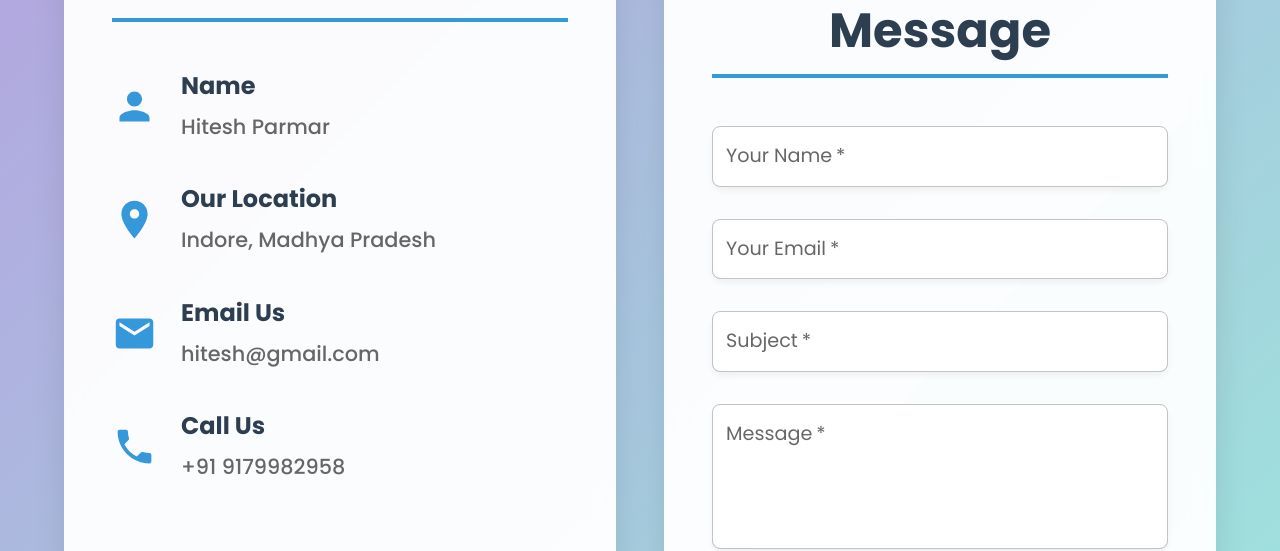
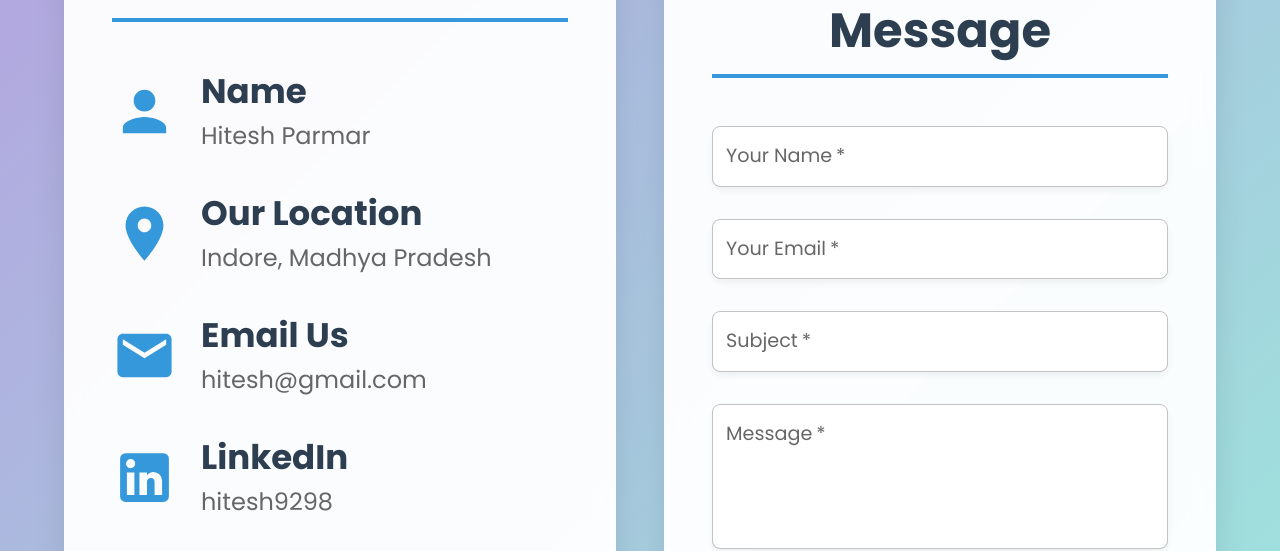
Before and after one commit to Hitesh9298/college_event_frontend, a React (Create React App) app: page /contact in a window 1280 px wide. Shown: the part 261-812 px from the top of the page. Built offline with nearby package versions, Linux system fonts and the light colour scheme; no server answers.

Commit message:
contact update

```diff
--- a/src/pages/Contact.js
+++ b/src/pages/Contact.js
@@ -16,6 +16,7 @@ import EmailIcon from '@mui/icons-material/Email';
 import LocationOnIcon from '@mui/icons-material/LocationOn';
 import PhoneIcon from '@mui/icons-material/Phone';
 import PersonIcon from '@mui/icons-material/Person';
+import LinkedInIcon from '@mui/icons-material/LinkedIn';
 
 const Contact = () => {
 	const [formData, setFormData] = useState({
@@ -102,34 +103,55 @@ const Contact = () => {
 							  </Typography>
 
 							  <Box sx={{ mb: 5, display: 'flex', alignItems: 'center' }}>
-								<PersonIcon sx={{ mr: 3, color: '#3498DB', fontSize: 45 }} />
+								<PersonIcon sx={{ mr: 3, color: '#3498DB', fontSize: 65 }} />
 								<Box>
-								  <Typography variant="h5" sx={{ fontWeight: 'bold', color: '#2C3E50', mb: 1 }}>Name</Typography>
-								  <Typography variant="h6" sx={{ color: '#666', fontSize: '1.3rem' }}>Hitesh Parmar</Typography>
+								  <Typography variant="h4" sx={{ fontWeight: 'bold', color: '#2C3E50', mb: 1 }}>Name</Typography>
+								  <Typography variant="h5" sx={{ color: '#666', fontSize: '1.5rem' }}>Hitesh Parmar</Typography>
 								</Box>
 							  </Box>
 
 							  <Box sx={{ mb: 5, display: 'flex', alignItems: 'center' }}>
-								<LocationOnIcon sx={{ mr: 3, color: '#3498DB', fontSize: 45 }} />
+								<LocationOnIcon sx={{ mr: 3, color: '#3498DB', fontSize: 65 }} />
 								<Box>
-								  <Typography variant="h5" sx={{ fontWeight: 'bold', color: '#2C3E50', mb: 1 }}>Our Location</Typography>
-								  <Typography variant="h6" sx={{ color: '#666', fontSize: '1.3rem' }}>Indore, Madhya Pradesh</Typography>
+								  <Typography variant="h4" sx={{ fontWeight: 'bold', color: '#2C3E50', mb: 1 }}>Our Location</Typography>
+								  <Typography variant="h5" sx={{ color: '#666', fontSize: '1.5rem' }}>Indore, Madhya Pradesh</Typography>
 								</Box>
 							  </Box>
 
 							  <Box sx={{ mb: 5, display: 'flex', alignItems: 'center' }}>
-								<EmailIcon sx={{ mr: 3, color: '#3498DB', fontSize: 45 }} />
+								<EmailIcon sx={{ mr: 3, color: '#3498DB', fontSize: 65 }} />
 								<Box>
-								  <Typography variant="h5" sx={{ fontWeight: 'bold', color: '#2C3E50', mb: 1 }}>Email Us</Typography>
-								  <Typography variant="h6" sx={{ color: '#666', fontSize: '1.3rem' }}>hitesh@gmail.com</Typography>
+								  <Typography variant="h4" sx={{ fontWeight: 'bold', color: '#2C3E50', mb: 1 }}>Email Us</Typography>
+								  <Typography variant="h5" sx={{ color: '#666', fontSize: '1.5rem' }}>hitesh@gmail.com</Typography>
 								</Box>
 							  </Box>
 
+                              <Box sx={{ mb: 5, display: 'flex', alignItems: 'center' }}>
+<LinkedInIcon sx={{ mr: 3, color: '#3498DB', fontSize: 65 }} />
+                                <Box>
+                                  <Typography variant="h4" sx={{ fontWeight: 'bold', color: '#2C3E50', mb: 1 }}>LinkedIn</Typography>
+                                  <Typography
+                                    variant="h5"
+                                    sx={{
+                                      color: '#666',
+                                      fontSize: '1.5rem',
+                                      '&:hover': {
+                                        color: '#3498DB',
+                                        cursor: 'pointer'
+                                      }
+                                    }}
+                                    onClick={() => window.open('https://www.linkedin.com/in/hitesh9298/', '_blank')}
+                                  >
+                                    hitesh9298
+                                  </Typography>
+                                </Box>
+                              </Box>
+
 							  <Box sx={{ display: 'flex', alignItems: 'center' }}>
-								<PhoneIcon sx={{ mr: 3, color: '#3498DB', fontSize: 45 }} />
+								<PhoneIcon sx={{ mr: 3, color: '#3498DB', fontSize: 65 }} />
 								<Box>
-								  <Typography variant="h5" sx={{ fontWeight: 'bold', color: '#2C3E50', mb: 1 }}>Call Us</Typography>
-								  <Typography variant="h6" sx={{ color: '#666', fontSize: '1.3rem' }}>+91 9179982958</Typography>
+								  <Typography variant="h4" sx={{ fontWeight: 'bold', color: '#2C3E50', mb: 1 }}>Call Us</Typography>
+								  <Typography variant="h5" sx={{ color: '#666', fontSize: '1.5rem' }}>+91 9179982958</Typography>
 								</Box>
 							  </Box>
 						</Paper>
```
